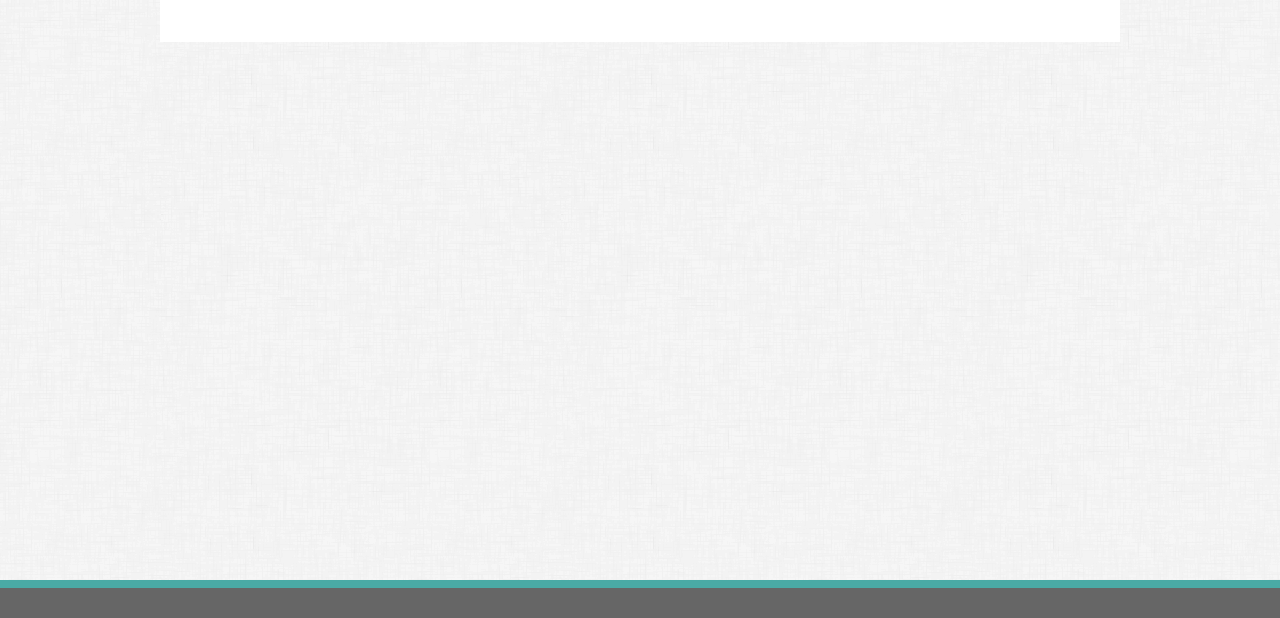
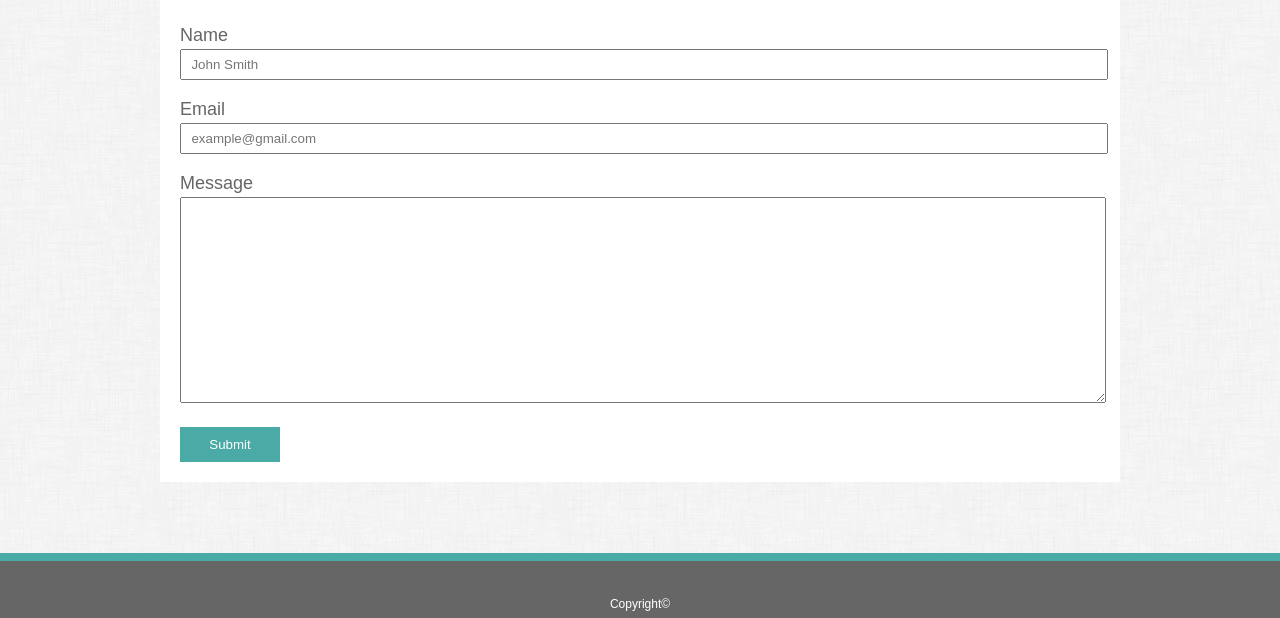
Before and after one commit to Gkeller25/Basic-Portfolio, a plain HTML site: page contact.html in a window 1280 px wide. Shown: the part 182-800 px from the top of the page. Drawn offline with Linux system fonts and the light colour scheme.

Commit message:
Completed Contact page

```diff
--- a/assets/css/style.css
+++ b/assets/css/style.css
@@ -30,8 +30,7 @@ h1{
 
 nav{
      float: right;
-     padding: 10px;
-     margin-top: 16px;
+     margin-top: 24px;
 }
 
 nav a{
@@ -40,7 +39,7 @@ nav a{
     text-decoration: none;
     padding:10px;
 }
-
+nav a:hover { color: #4aaaa5; }
 #link{
     border-left: #6666661c;
     border-left-style: solid;
@@ -156,8 +155,44 @@ h3{
 
 p1{
     font-size: 15px;
-    color: #777777;
+    color:#666666;
 }
+
+label{
+    color: #666666;
+}
+
+#contact{
+    width: 100%;
+    height: 25px;
+    color:#666666;
+    margin-bottom: 16px;
+}
+
+#address{
+    width: 100%;
+    height: 25px;
+    color:#666666;
+    margin-bottom: 16px;
+}
+
+#message{
+    width: 100%;
+    height: 200px;
+    color:#666666;
+    margin-bottom: 16px;
+}
+
+#submit{
+    text-align: center;
+    padding:10px;
+    border: none;
+    background-color: #4aaaa5;
+    color: #ffffff;
+    width: 100px;
+}
+
+
 
 footer{
     padding-top: 30px;
--- a/contact.html
+++ b/contact.html
@@ -28,17 +28,31 @@
         </header>
 
         <div class="main-content">
-            <section id="??????">
+            <section id="form">
 
-                <h2>About Me</h2>
+                <h2>Contact</h2>
 
+
+                    <form>
+
+                       <label for="contact">Name</label>
+                        <input id="contact" type="text" name="name" placeholder="  John Smith">
+
+                        <label for="address">Email</label>
+                        <input id="address" type="email" name="email" placeholder="  example@gmail.com">
+
+                        <label for="message">Message</label>
+                        <textarea id="message" name="message"></textarea>
+
+                        <input id="submit" type="button" value="Submit">
+                    </form>
 
 
             </section>
         </div>
 
 
-        <footer></footer>
+        <footer>Copyright&copy;</footer>
 
     </body>
     </html>
```
